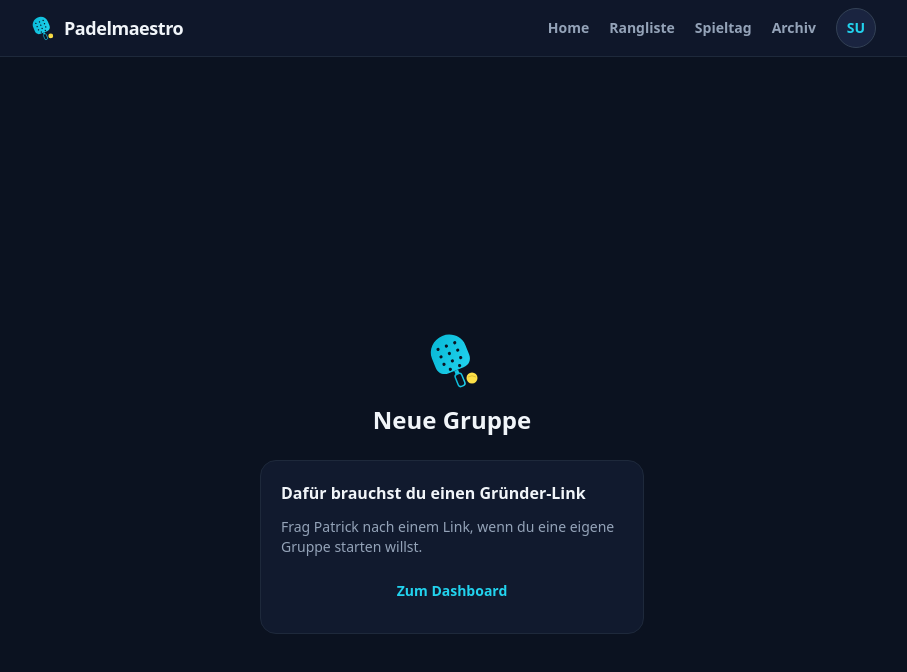
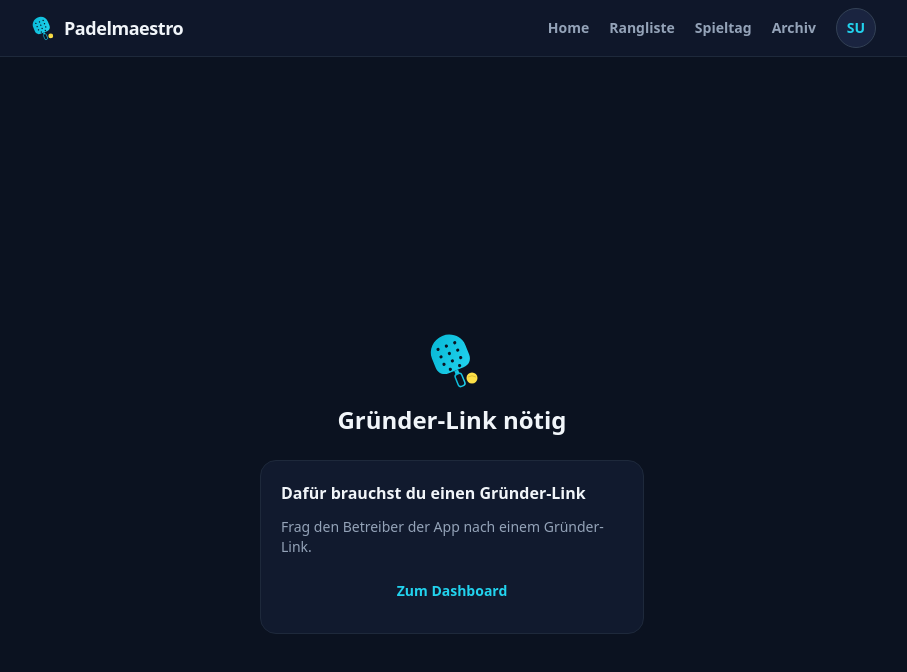
Before and after one commit to patrick0585/PadelMaestro, a Next.js app: page /gruppe/neu in a window 1280 px wide. Shown: the top 672 px of the page, without its empty margins (188-1095 px from the left). Built offline with nearby package versions, Linux system fonts and the light colour scheme; no server answers; the database is empty; sample sign-in values are in the browser's storage.

Commit message:
Gruppe gründen: Hinweis ohne Namen, eigener Titel

```diff
--- a/src/app/gruppe/neu/page.tsx
+++ b/src/app/gruppe/neu/page.tsx
@@ -11,13 +11,13 @@ export const dynamic = "force-dynamic";
 const LINK_CLASS =
   "flex min-h-11 items-center justify-center rounded-xl text-sm font-semibold text-primary hover:underline focus-visible:outline-none focus-visible:ring-2 focus-visible:ring-primary focus-visible:ring-offset-2 focus-visible:ring-offset-background";
 
-function Shell({ children }: { children: ReactNode }) {
+function Shell({ title = "Neue Gruppe", children }: { title?: string; children: ReactNode }) {
   return (
     <div className="flex min-h-screen items-center justify-center bg-background p-4">
       <div className="w-full max-w-sm">
         <div className="mb-6 text-center">
           <PadelLogo className="mx-auto mb-3 h-16 w-16" />
-          <h1 className="break-words text-2xl font-extrabold text-foreground">Neue Gruppe</h1>
+          <h1 className="break-words text-2xl font-extrabold text-foreground">{title}</h1>
         </div>
         {children}
       </div>
@@ -31,13 +31,13 @@ export default async function NewGroupPage() {
 
   if (!(await canFoundGroup(session.user.id))) {
     return (
-      <Shell>
+      <Shell title="Gründer-Link nötig">
         <div className="rounded-2xl border border-border bg-surface p-5 space-y-3">
           <h2 className="text-base font-semibold text-foreground">
             Dafür brauchst du einen Gründer-Link
           </h2>
           <p className="text-sm text-foreground-muted">
-            Frag Patrick nach einem Link, wenn du eine eigene Gruppe starten willst.
+            Frag den Betreiber der App nach einem Gründer-Link.
           </p>
           <Link href="/" className={LINK_CLASS}>
             Zum Dashboard
```
